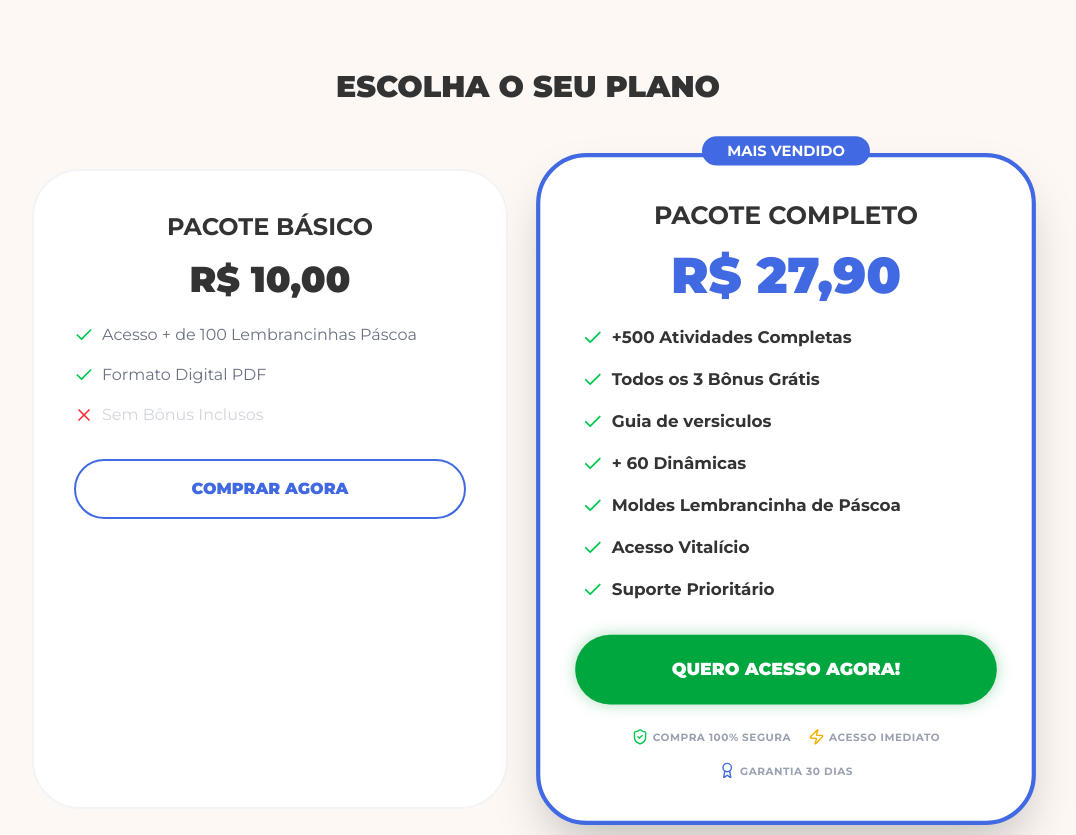
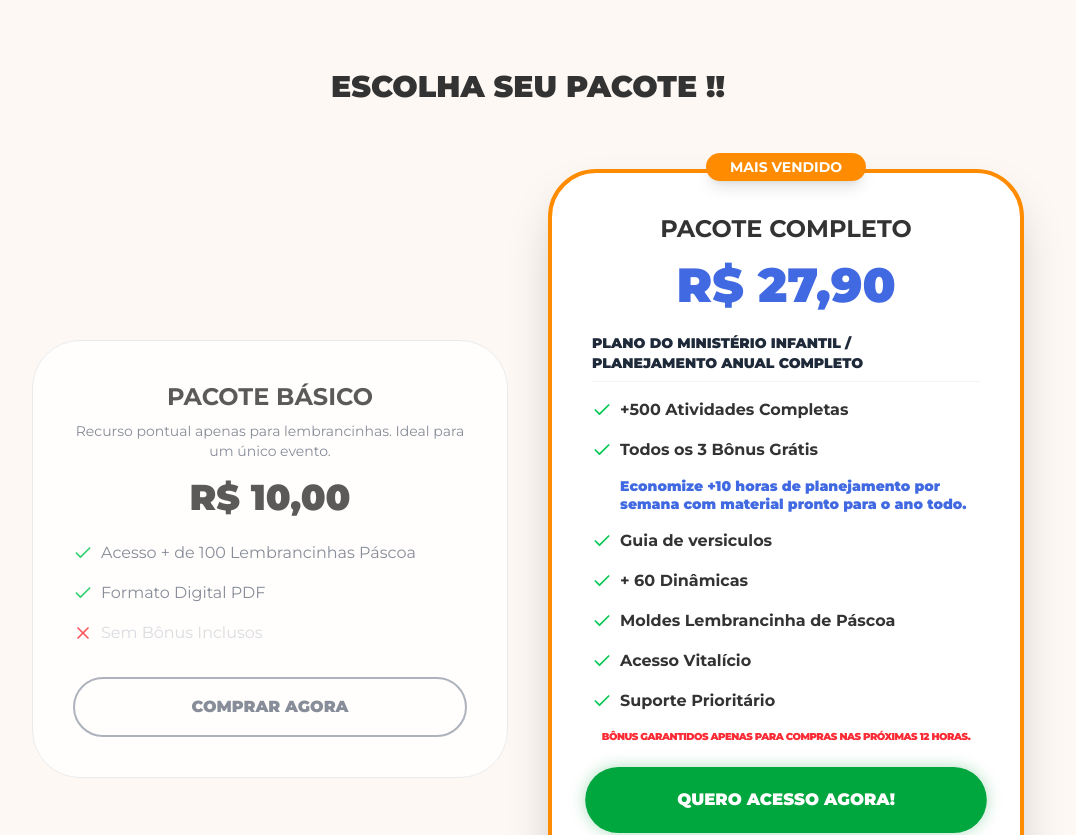
Before and after one commit to nepomucenoa151-cloud/Reino-Kids, a React (Vite) app: page / in a window 1280 px wide. Shown: the part 5580-6415 px from the top of the page, without its empty margins (112-1188 px from the left). Built offline with nearby package versions, Linux system fonts and the light colour scheme.

Commit message:
feat: Add upsell functionality and refine pricing section
Introduce a new state variable `showUpsell` to manage the display of an upsell component.
Update the pricing section with improved styling, clearer plan descriptions, and adjusted layout for better visual appeal and user guidance.

```diff
--- a/src/App.tsx
+++ b/src/App.tsx
@@ -16,6 +16,7 @@
 
 export default function App() {
   const [currentIndex, setCurrentIndex] = useState(0);
+  const [showUpsell, setShowUpsell] = useState(false);
 
   useEffect(() => {
     const timer = setInterval(() => {
@@ -373,38 +374,57 @@
 
       {/* Planos de Preço */}
       <section id="pacotes" className="py-20 px-4 max-w-5xl mx-auto">
-        <h2 className="text-center text-3xl font-black mb-16 uppercase">Escolha o Seu Plano</h2>
-        <div className="grid md:grid-cols-2 gap-10">
+        <h2 className="text-center text-3xl font-black mb-16 uppercase">ESCOLHA SEU PACOTE !!</h2>
+        <div className="grid md:grid-cols-2 gap-10 items-center">
           {/* PACOTE BÁSICO */}
-          <div className="bg-white p-10 rounded-[3rem] border-2 border-gray-100 text-center hover:border-blue-200 transition-all">
-            <h3 className="text-2xl font-bold mb-4 uppercase">PACOTE BÁSICO</h3>
+          <div className="bg-white p-10 rounded-[3rem] border border-gray-200 text-center opacity-80 transition-all">
+            <h3 className="text-2xl font-bold mb-2 uppercase">PACOTE BÁSICO</h3>
+            <p className="text-gray-500 text-sm mb-4 font-medium">Recurso pontual apenas para lembrancinhas. Ideal para um único evento.</p>
             <p className="text-4xl font-black mb-6">R$ 10,00</p>
             <ul className="text-left space-y-4 mb-8 text-gray-500 font-medium">
               <li className="flex items-center gap-2"><Check className="text-green-500 w-5 h-5" /> Acesso + de 100 Lembrancinhas Páscoa</li>
               <li className="flex items-center gap-2"><Check className="text-green-500 w-5 h-5" /> Formato Digital PDF</li>
               <li className="flex items-center gap-2 text-gray-300"><X className="text-red-500 w-5 h-5" /> Sem Bônus Inclusos</li>
             </ul>
-            <a href="https://pay.cakto.com.br/basdj8y" className="inline-block w-full py-4 border-2 border-blue-royal text-blue-royal font-black rounded-full uppercase hover:bg-blue-royal hover:text-white transition-colors cursor-pointer no-underline">
+            <button
+              onClick={() => setShowUpsell(true)}
+              className="inline-block w-full py-4 border-2 border-gray-400 text-gray-500 font-black rounded-full uppercase hover:bg-gray-400 hover:text-white transition-colors cursor-pointer"
+            >
               Comprar Agora
-            </a>
+            </button>
           </div>
+
           {/* PACOTE COMPLETO */}
           <motion.div
-            whileHover={{ scale: 1.07 }}
-            className="bg-white p-10 rounded-[3rem] border-4 border-blue-royal text-center relative shadow-2xl scale-105"
+            whileHover={{ scale: 1.05 }}
+            className="bg-white p-10 rounded-[3rem] border-4 border-[#FF8C00] text-center relative shadow-2xl z-10"
           >
-            <div className="absolute -top-5 left-1/2 -translate-x-1/2 bg-blue-royal text-white px-6 py-1 rounded-full font-bold text-sm">MAIS VENDIDO</div>
+            <div className="absolute -top-5 left-1/2 -translate-x-1/2 bg-[#FF8C00] text-white px-6 py-1 rounded-full font-bold text-sm shadow-lg">MAIS VENDIDO</div>
             <h3 className="text-2xl font-bold mb-4 uppercase">PACOTE COMPLETO</h3>
             <p className="text-5xl font-black text-blue-royal mb-6">R$ 27,90</p>
-            <ul className="text-left space-y-4 mb-8 font-bold">
+
+            <div className="text-left mb-6">
+              <h4 className="font-black text-gray-800 uppercase text-sm mb-4 border-b border-gray-100 pb-2">Plano do Ministério Infantil / Planejamento Anual Completo</h4>
+              <ul className="space-y-4 font-bold">
                 <li className="flex items-center gap-2"><Check className="text-green-500 w-5 h-5" /> +500 Atividades Completas</li>
-              <li className="flex items-center gap-2"><Check className="text-green-500 w-5 h-5" /> Todos os 3 Bônus Grátis</li>
+                <li className="flex items-center gap-2">
+                  <Check className="text-green-500 w-5 h-5" />
+                  <span>Todos os 3 Bônus Grátis</span>
+                </li>
+                <li className="text-blue-royal text-sm font-black pl-7 leading-tight">
+                  Economize +10 horas de planejamento por semana com material pronto para o ano todo.
+                </li>
                 <li className="flex items-center gap-2"><Check className="text-green-500 w-5 h-5" /> Guia de versiculos</li>
                 <li className="flex items-center gap-2"><Check className="text-green-500 w-5 h-5" /> + 60 Dinâmicas</li>
                 <li className="flex items-center gap-2"><Check className="text-green-500 w-5 h-5" /> Moldes Lembrancinha de Páscoa</li>
                 <li className="flex items-center gap-2"><Check className="text-green-500 w-5 h-5" /> Acesso Vitalício</li>
                 <li className="flex items-center gap-2"><Check className="text-green-500 w-5 h-5" /> Suporte Prioritário</li>
               </ul>
+              <p className="text-[10px] text-red-500 font-black mt-4 uppercase tracking-tighter text-center">
+                Bônus garantidos apenas para compras nas próximas 12 horas.
+              </p>
+            </div>
+
             <motion.a
               href="#pacotes"
               animate={{ scale: [1, 1.05, 1], boxShadow: ["0px 0px 0px rgba(22, 163, 74, 0)", "0px 0px 20px rgba(22, 163, 74, 0.5)", "0px 0px 0px rgba(22, 163, 74, 0)"] }}
@@ -572,6 +592,83 @@
         </div>
       </section>
 
+      {/* Upsell Modal */}
+      <AnimatePresence>
+        {showUpsell && (
+          <motion.div
+            initial={{ opacity: 0 }}
+            animate={{ opacity: 1 }}
+            exit={{ opacity: 0 }}
+            className="fixed inset-0 z-[100] flex items-center justify-center p-4 bg-black/60 backdrop-blur-sm"
+          >
+            <motion.div
+              initial={{ scale: 0.9, y: 20 }}
+              animate={{ scale: 1, y: 0 }}
+              exit={{ scale: 0.9, y: 20 }}
+              className="bg-white rounded-[2.5rem] p-8 md:p-12 max-w-2xl w-full shadow-2xl relative overflow-hidden"
+            >
+              <div className="absolute top-0 left-0 w-full h-2 bg-gradient-to-r from-orange-500 via-yellow-500 to-orange-500" />
+
+              <button
+                onClick={() => setShowUpsell(false)}
+                className="absolute top-6 right-6 text-gray-400 hover:text-gray-600 transition-colors"
+              >
+                <X className="w-6 h-6" />
+              </button>
+
+              <div className="text-center">
+                <div className="inline-flex items-center justify-center w-16 h-16 bg-green-100 text-green-600 rounded-full mb-6">
+                  <PartyPopper className="w-8 h-8" />
+                </div>
+
+                <h2 className="text-2xl md:text-3xl font-black text-gray-900 mb-4 leading-tight">
+                  Parabéns pelo seu Kit de Páscoa!
+                </h2>
+
+                <div className="bg-orange-50 border-2 border-orange-200 rounded-2xl p-6 mb-8">
+                  <p className="text-orange-800 font-black text-lg md:text-xl mb-2">
+                    Mas espere, só para você agora...
+                  </p>
+                  <p className="text-gray-700 font-medium text-base md:text-lg leading-relaxed">
+                    Complete seu material com <span className="font-black text-gray-900">+500 atividades</span> e o pacote completo por apenas <span className="text-green-600 font-black text-2xl">R$ 17,90</span>
+                  </p>
+                  <p className="text-gray-400 text-sm mt-2 line-through font-bold">
+                    De R$ 27,90 por +R$ 17,90
+                  </p>
+                </div>
+
+                <div className="flex flex-col gap-4">
+                  <a
+                    href="https://pay.cakto.com.br/ssyyogf_814327"
+                    className="bg-green-600 hover:bg-green-700 text-white font-black py-5 px-8 rounded-full text-lg md:text-xl shadow-xl shadow-green-200 transition-all uppercase no-underline"
+                  >
+                    Sim! Quero o Pacote Completo
+                  </a>
+
+                  <a
+                    href="https://pay.cakto.com.br/basdj8y"
+                    className="text-gray-400 hover:text-gray-600 font-bold text-sm uppercase tracking-widest transition-colors no-underline"
+                  >
+                    Não, quero apenas o kit básico
+                  </a>
+                </div>
+
+                <div className="mt-8 flex items-center justify-center gap-4 text-gray-400 text-[10px] font-bold uppercase tracking-widest">
+                  <div className="flex items-center gap-1">
+                    <ShieldCheck className="w-4 h-4" />
+                    Pagamento Seguro
+                  </div>
+                  <div className="flex items-center gap-1">
+                    <Zap className="w-4 h-4" />
+                    Acesso Imediato
+                  </div>
+                </div>
+              </div>
+            </motion.div>
+          </motion.div>
+        )}
+      </AnimatePresence>
+
     </div>
   );
 }
```
Lines whose indentation alone changed are shown as unchanged.
